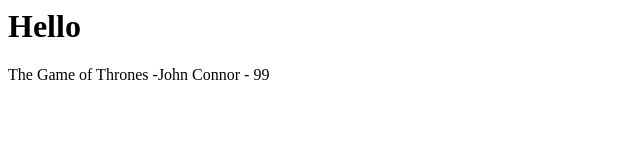
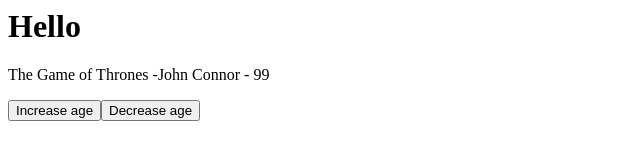
Before and after one commit to Kirill222/vue3_basics, a plain HTML site: page index.html in a window 1280 px wide. Shown: the whole page, without its empty margins (0-640 px from the left). Drawn offline with nearby package versions, Linux system fonts and the light colour scheme.

Commit message:
1.2 Change values on click

```diff
--- a/index.html
+++ b/index.html
@@ -12,6 +12,9 @@
 
     <div id="app">
         <p>{{title}} -{{author}} - {{age}}</p>
+
+        <button v-on:click="age++">Increase age</button>
+        <button v-on:click="age--">Decrease age</button>
     </div>
 
     <script src="app.js"></script>
```
